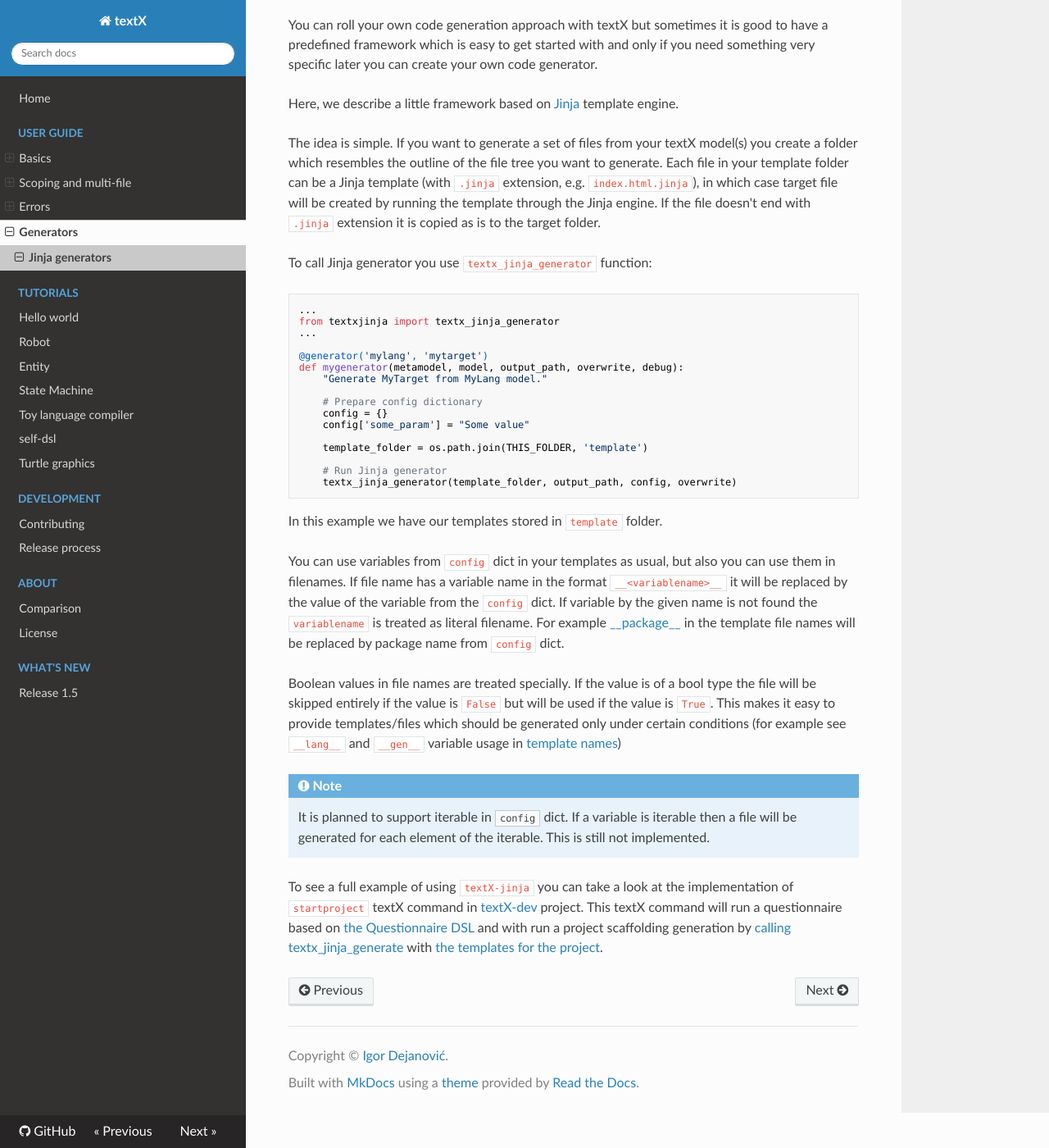
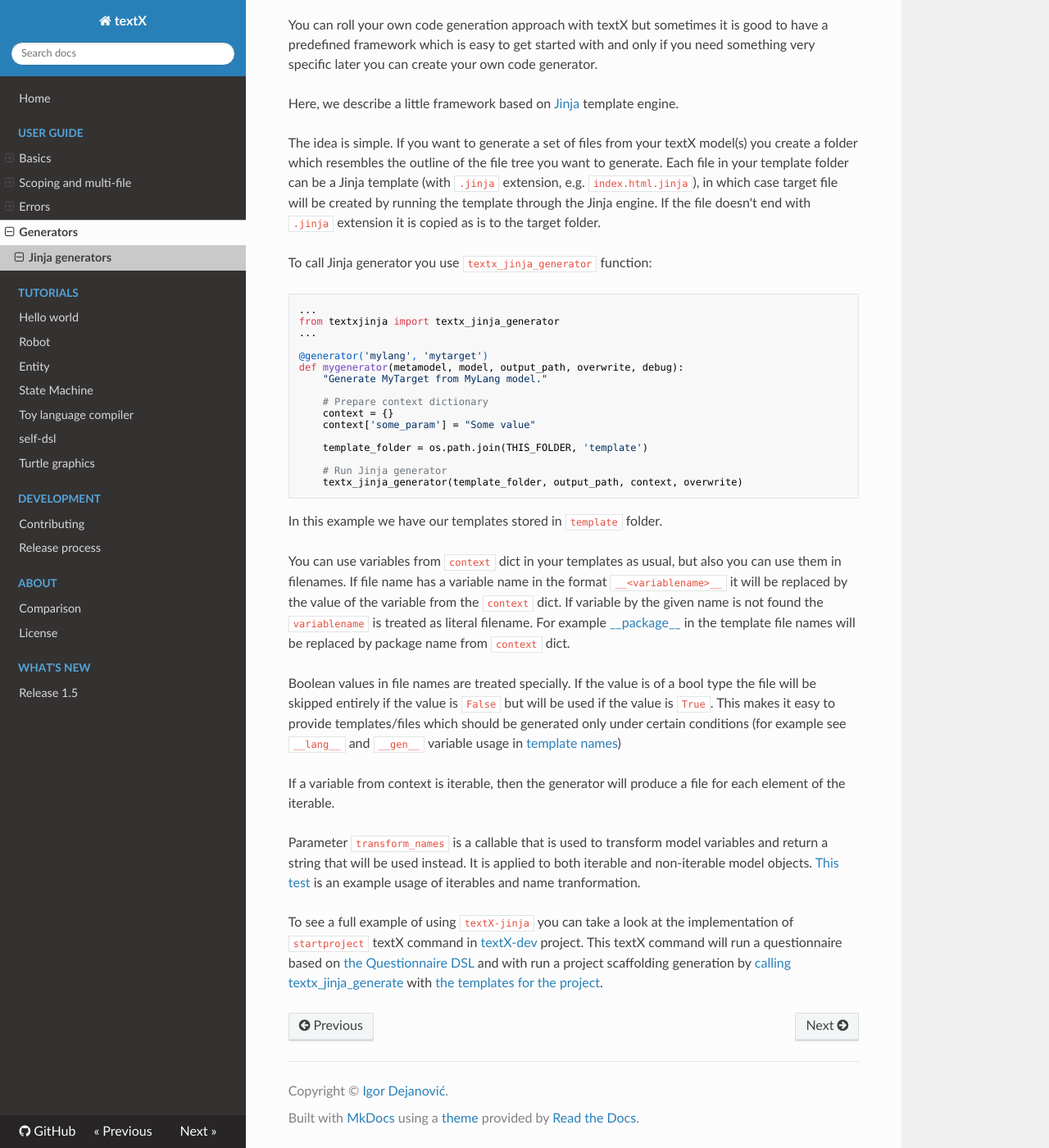
Before and after one commit to textX/textX, an MkDocs documentation site: the page built from docs/jinja.md, in a window 1280 px wide and 1400 px high, scrolled down 305 px. Shown: the whole window at 82% size. Built offline with MkDocs 1.6.1, drawn with Linux system fonts in a browser that asks for light colours; nearby versions of some CDN libraries; comment, search, counter and statistics services are not loaded.

Commit message:
Update docs for textx-jinja

````diff
--- a/docs/jinja.md
+++ b/docs/jinja.md
@@ -33,25 +33,25 @@ from textxjinja import textx_jinja_generator
 def mygenerator(metamodel, model, output_path, overwrite, debug):
     "Generate MyTarget from MyLang model."
 
-    # Prepare config dictionary
-    config = {}
-    config['some_param'] = "Some value"
+    # Prepare context dictionary
+    context = {}
+    context['some_param'] = "Some value"
 
     template_folder = os.path.join(THIS_FOLDER, 'template')
 
     # Run Jinja generator
-    textx_jinja_generator(template_folder, output_path, config, overwrite)
+    textx_jinja_generator(template_folder, output_path, context, overwrite)
 ```
 
 In this example we have our templates stored in `template` folder.
 
-You can use variables from `config` dict in your templates as usual, but also
+You can use variables from `context` dict in your templates as usual, but also
 you can use them in filenames. If file name has a variable name in the format
 `__<variablename>__` it will be replaced by the value of the variable from the
-`config` dict. If variable by the given name is not found the `variablename` is
+`context` dict. If variable by the given name is not found the `variablename` is
 treated as literal filename. For example
 [\_\_package__](https://github.com/textX/textX-dev/tree/master/textxdev/scaffold/template)
-in the template file names will be replaced by package name from `config` dict.
+in the template file names will be replaced by package name from `context` dict.
 
 Boolean values in file names are treated specially. If the value is of a bool
 type the file will be skipped entirely if the value is `False` but will be used
@@ -60,11 +60,14 @@ should be generated only under certain conditions (for example see `__lang__`
 and `__gen__` variable usage in [template
 names](https://github.com/textX/textX-dev/tree/master/textxdev/scaffold/template))
 
-!!! note
+If a variable from context is iterable, then the generator will produce a file
+for each element of the iterable.
 
-    It is planned to support iterable in `config` dict. If a variable is
-    iterable then a file will be generated for each element of the iterable. This
-    is still not implemented.
+Parameter `transform_names` is a callable that is used to transform model
+variables and return a string that will be used instead. It is applied to both
+iterable and non-iterable model objects. [This
+test](https://github.com/textX/textX-jinja/blob/master/tests/test_iterable/test_transform_names/test_transform_names.py)
+is an example usage of iterables and name tranformation.
 
 To see a full example of using `textX-jinja` you can take a look at the
 implementation of `startproject` textX command in
````
